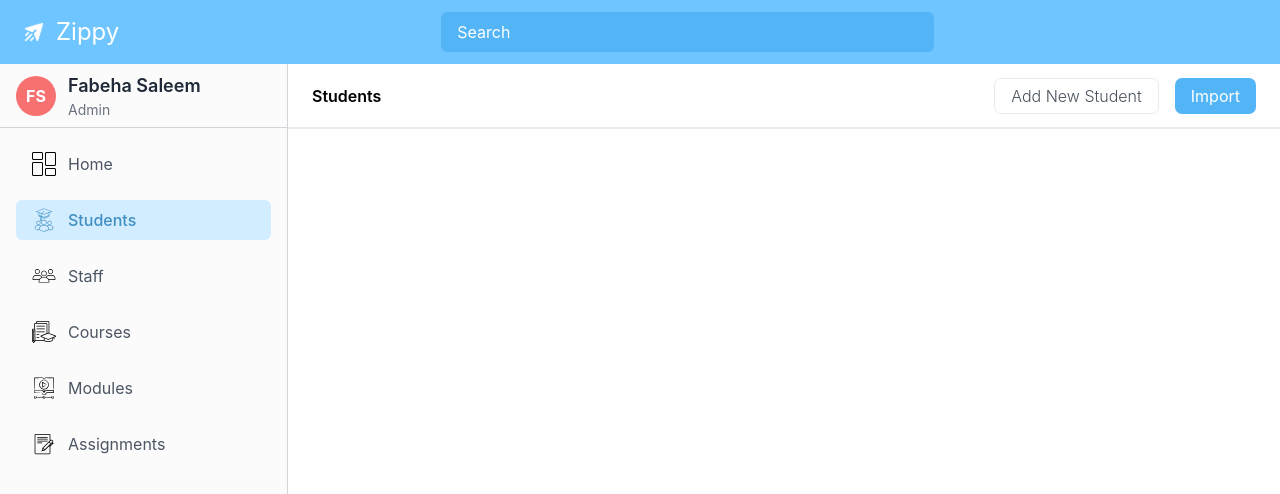
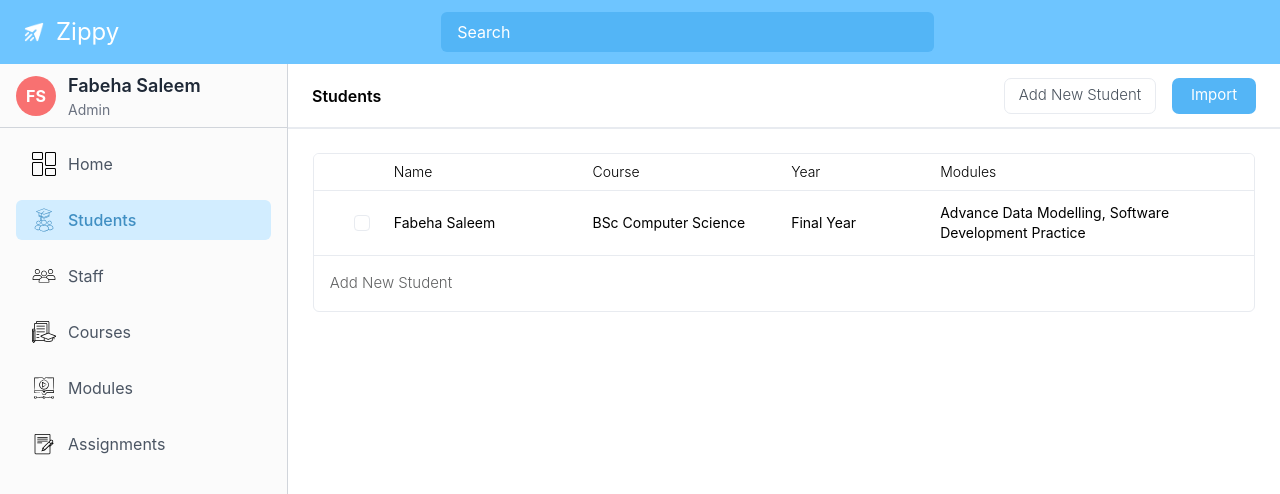
Before and after one commit to fabeha123/assignment-scheduler-v3, a Next.js app: page /students in a window 1280 px wide. Shown: the top 494 px of the page. Built offline with nearby package versions, Linux system fonts and the light colour scheme.

Commit message:
created table prop and students screen

```diff
--- a/app/(main)/students/page.js
+++ b/app/(main)/students/page.js
@@ -1,6 +1,7 @@
 "use client";
 
 import Subheader from "../../ui/components/Subheader";
+import StudentsTable from "../../ui/tables/StudentsTable";
 
 const StudentsScreen = () => {
   return (
@@ -23,6 +24,8 @@ const StudentsScreen = () => {
           ]}
         />
       </div>
+      {/* add filter and sort functions */}
+      <StudentsTable />
     </div>
   );
 };
--- a/app/ui/components/Button.js
+++ b/app/ui/components/Button.js
@@ -1,12 +1,16 @@
-import React, { Children } from "react";
+import React from "react";
 
 const Button = ({ variant = "primary", children, onClick }) => {
-  const baseStyle = "rounded-full font-medium focus:outline-none";
+  const baseStyle =
+    "focus:outline-none relative flex items-center justify-center";
   const variantStyles = {
     primary:
       "w-[440px] h-[55px] bg-[#6ec5ff] rounded-[100px] text-white text-base font-bold font-['Inter']",
-    actionBlueFilled: "bg-gray-100 text-gray-700 hover:bg-gray-200",
-    actionOutlined: "border border-blue-500 text-blue-500 hover:bg-blue-50",
+    actionBlueFilled:
+      "w-[84px] h-9 bg-[#54b5f6] rounded-[7px] text-white text-[15px] font-normal font-['Inter']",
+    actionOutlined:
+      "w-[152px] h-9 bg-white rounded-[7px] border border-[#e8ebf0] text-[#48515c] text-[15px] font-light font-['Inter']",
+    textOnly: "text-[#616263] text-[15px] font-light font-['Inter']",
   };
 
   const styles = `${baseStyle} ${variantStyles[variant]}`;
--- a/app/ui/components/Subheader.js
+++ b/app/ui/components/Subheader.js
@@ -1,4 +1,6 @@
 "use client";
+
+import Button from "./Button";
 
 const Subheader = ({ title, actionButtons = [] }) => {
   return (
@@ -11,17 +13,15 @@ const Subheader = ({ title, actionButtons = [] }) => {
       {/* Action Buttons */}
       <div className="flex items-center gap-4">
         {actionButtons.map((button, index) => (
-          <button
+          <Button
             key={index}
+            variant={
+              button.variant === "blue" ? "actionBlueFilled" : "actionOutlined"
+            }
             onClick={button.onClick}
-            className={`h-9 px-4 rounded-[7px] ${
-              button.variant === "blue"
-                ? "bg-[#54b5f6] text-white font-normal"
-                : "bg-white border border-[#e8ebf0] text-[#48515c] font-light"
-            }`}
           >
             {button.label}
-          </button>
+          </Button>
         ))}
       </div>
     </div>
--- /dev/null
+++ b/app/ui/components/Table.js
@@ -0,0 +1,53 @@
+"use client";
+
+import Button from "./Button";
+
+export default function Table({ data = [], columns = [], AddButtonComponent }) {
+  return (
+    <div className="w-full flex justify-center mt-6">
+      <div className="w-[95%] max-w-[1440px] bg-white border border-[#e8ebf0] rounded-md overflow-hidden">
+        {/* Table Header */}
+        <div className="grid grid-cols-[4rem_2fr_2fr_1.5fr_3fr] bg-white border-b border-[#e8ebf0] px-4 py-2 text-sm font-light text-black">
+          <div className="text-left"></div>
+          {columns.map((col) => (
+            <div key={col.key} className="text-left">
+              {col.label}
+            </div>
+          ))}
+        </div>
+
+        {/* Table Rows */}
+        {data.map((row, rowIndex) => (
+          <div
+            key={rowIndex}
+            className="grid grid-cols-[4rem_2fr_2fr_1.5fr_3fr] border-b border-[#e8ebf0] px-4 py-3 text-sm text-black"
+          >
+            {/* Checkbox placeholder - might remove this and use it active status later*/}
+            <div className="flex items-center justify-center">
+              <div className="w-4 h-4 border border-[#e8ebf0] rounded bg-white"></div>
+            </div>
+            {columns.map((col) => (
+              <div key={col.key} className="flex items-center">
+                <span>{row[col.key] || "—"}</span>
+              </div>
+            ))}
+          </div>
+        ))}
+
+        {/* Add Button */}
+        <div className="p-4">
+          {AddButtonComponent ? (
+            <AddButtonComponent />
+          ) : (
+            <Button
+              variant="textOnly"
+              onClick={() => console.log("Button clicked!")}
+            >
+              Add New Student
+            </Button>
+          )}
+        </div>
+      </div>
+    </div>
+  );
+}
--- a/app/ui/components/TableWithAddRows.js
+++ /dev/null
@@ -1,56 +0,0 @@
-"use client";
-
-import { useState } from "react";
-
-export default function TableWithAddRow({ initialData = [], columns = [] }) {
-  const [rows, setRows] = useState(initialData);
-
-  const handleAddStudent = () => {
-    const newStudent = {
-      name: "New Student",
-      course: "New Course",
-      year: "N/A",
-      modules: "N/A",
-    };
-    setRows((prev) => [...prev, newStudent]);
-  };
-
-  return (
-    <div className="w-full bg-white border border-[#e8ebf0] rounded-md overflow-hidden">
-      {/* Table Header */}
-      <div className="flex w-full bg-white border-b border-[#e8ebf0] px-4 py-2 text-sm font-light text-black">
-        {columns.map((col) => (
-          <div key={col.key} className="flex-1">
-            {col.label}
-          </div>
-        ))}
-      </div>
-
-      {/* Table Rows */}
-      {rows.map((row, idx) => (
-        <div
-          key={idx}
-          className="flex w-full border-b border-[#e8ebf0] px-4 py-3 text-sm text-black"
-        >
-          {/* Checkbox placeholder */}
-          <div className="w-4 h-4 border border-[#e8ebf0] mr-2 bg-white rounded" />
-          {columns.map((col) => (
-            <div key={col.key} className="flex-1">
-              {row[col.key] ?? ""}
-            </div>
-          ))}
-        </div>
-      ))}
-
-      {/* Add button */}
-      <div className="p-4">
-        <button
-          onClick={handleAddStudent}
-          className="border border-[#e8ebf0] bg-white rounded-[7px] px-4 py-2 text-[#48515c] text-sm"
-        >
-          Add New Student
-        </button>
-      </div>
-    </div>
-  );
-}
--- /dev/null
+++ b/app/ui/tables/StudentsTable.js
@@ -0,0 +1,35 @@
+import Table from "../components/Table";
+
+export default function StudentsTable() {
+  const columns = [
+    { key: "name", label: "Name" },
+    { key: "course", label: "Course" },
+    { key: "year", label: "Year" },
+    { key: "modules", label: "Modules" },
+  ];
+
+  const initialData = [
+    {
+      name: "Fabeha Saleem",
+      course: "BSc Computer Science",
+      year: "Final Year",
+      modules: "Advance Data Modelling, Software Development Practice",
+    },
+  ];
+
+  const handleAddStudent = () => ({
+    name: "New Student",
+    course: "New Course",
+    year: "N/A",
+    modules: "N/A",
+  });
+
+  return (
+    <Table
+      data={initialData}
+      columns={columns}
+      onAddRow={handleAddStudent}
+      addButtonLabel="Add New Student"
+    />
+  );
+}
```
